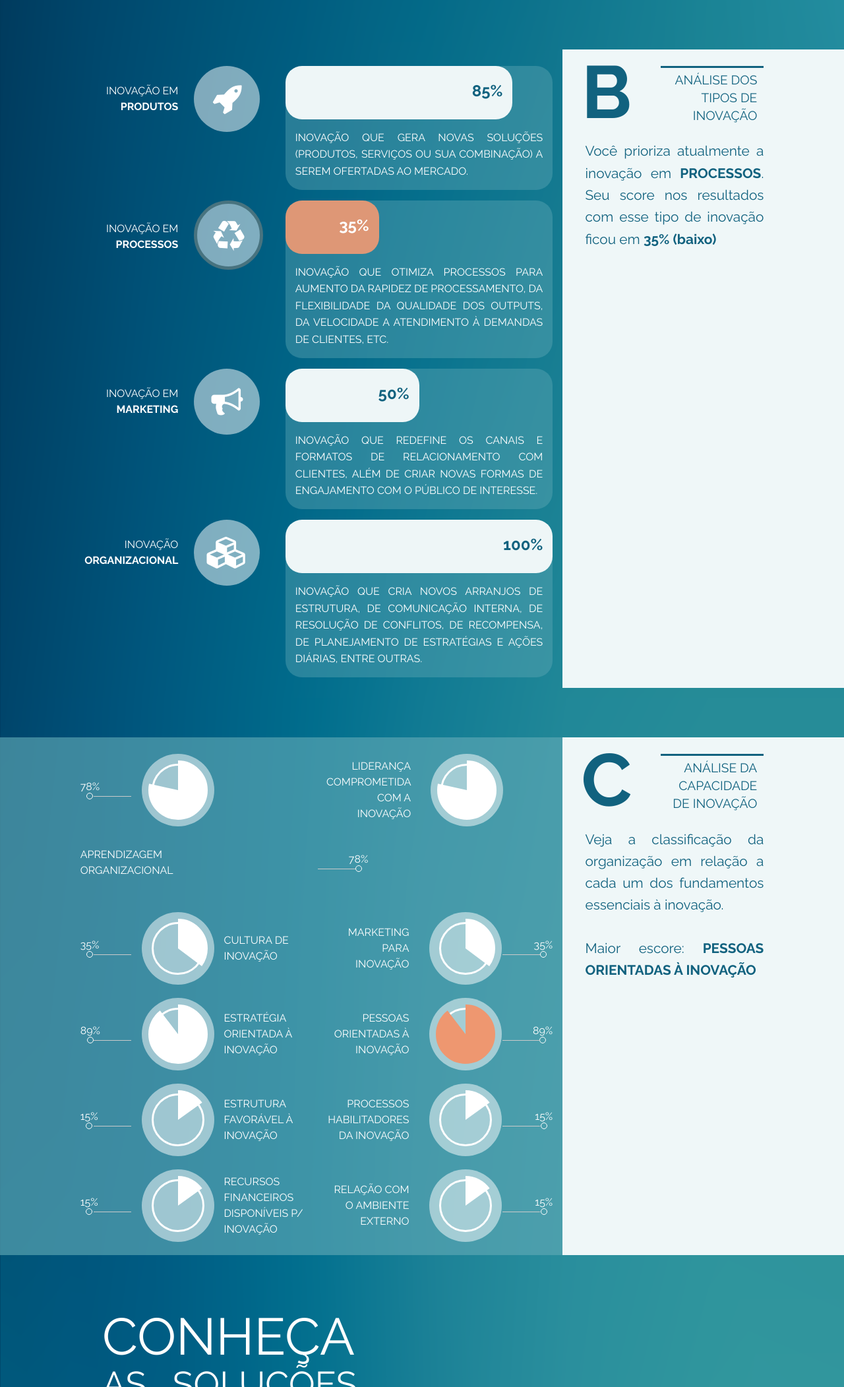
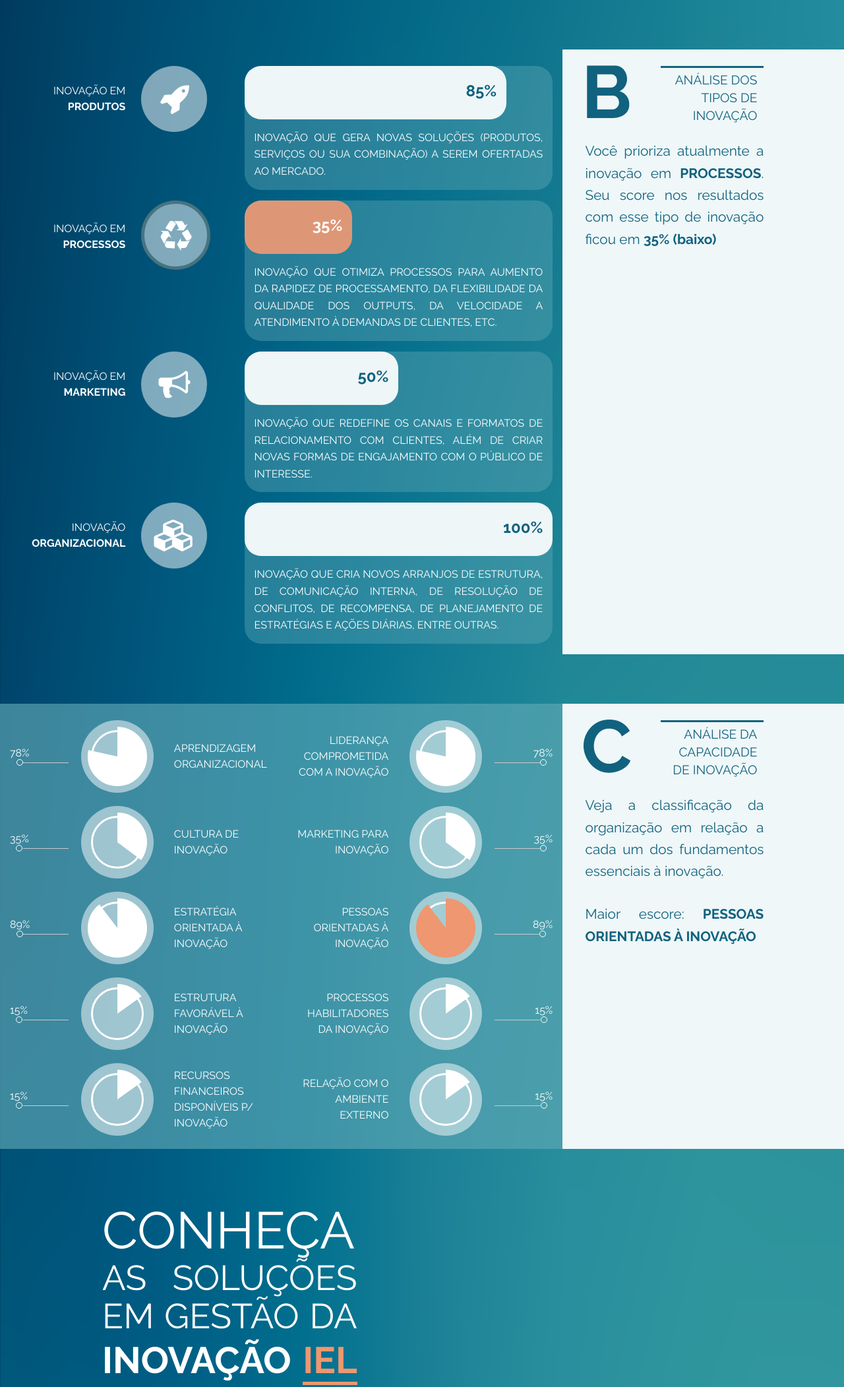
Before and after one commit to lbrezende/inovacaoiel, a plain HTML site: page relatorio.html in a window 1280 px wide. Shown: the part 1180-3283 px from the top of the page at 66% size. Drawn offline with Linux system fonts and the light colour scheme.

Commit message:
ipad adjustments for graphs

```diff
--- a/relatorio.html
+++ b/relatorio.html
@@ -93,7 +93,7 @@
           </div>
         </div>
 
-        <div class="large-offset-1 medium-7 large-7 small-12 columns" id="progresses">
+        <div class="medium-7 large-8 small-12 columns" id="progresses">
           <div class="row progress-indicator">
             <div class="small-12 large-5 columns progress-title">
               <div class="progress-label">
@@ -234,7 +234,7 @@
             </div>
           </div>
         </div>
-        <div class="large-offset-1 small-12 large-7 columns " id="graphs">
+        <div class="small-12 large-8 columns " id="graphs">
           <div class="row">
             <div class="small-12 large-6 medium-6 columns">
               <div class="row graph-container">
```
